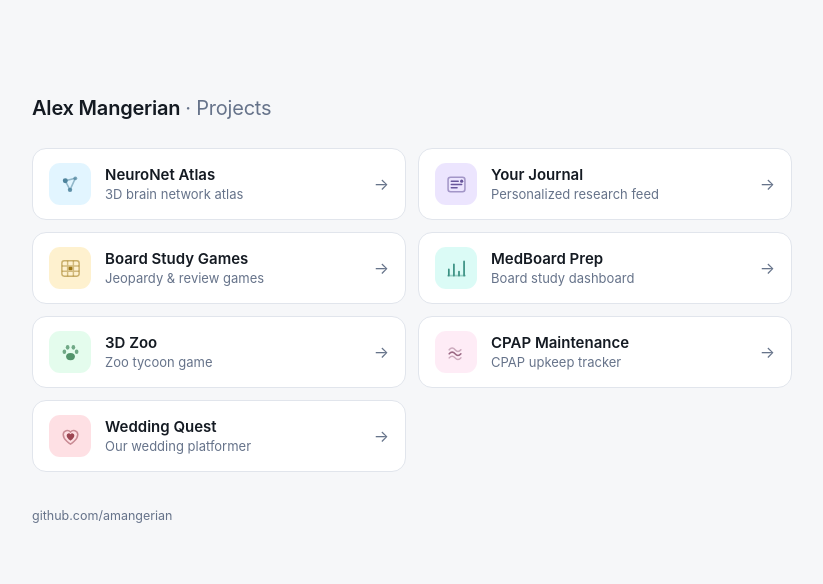
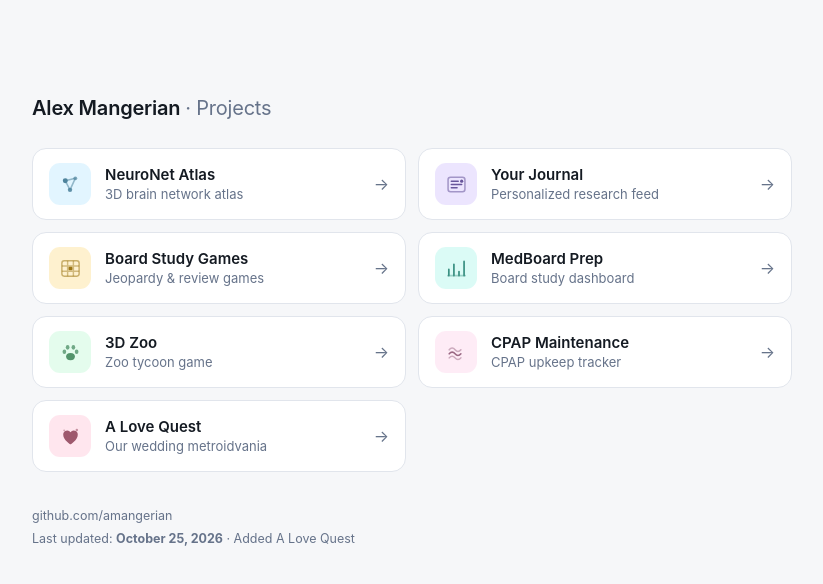
Before and after one commit to amangerian/TheStuff, a plain HTML site: page index.html in a window 1280 px wide. Shown: the whole page, without its empty margins (228-1051 px from the left). Drawn offline with Linux system fonts and the light colour scheme.

Commit message:
Sync local A Love Quest version and fix wedding link case
Co-Authored-By: Claude Opus 5.5 <noreply@anthropic.com>
Claude-Session: https://claude.ai/code/session_01DQj8dg9WJMj3rkz29r1VGY

```diff
--- a/index.html
+++ b/index.html
@@ -70,7 +70,8 @@ footer a:hover{color:var(--text)}
 <main>
   <h1>Alex Mangerian <span>· Projects</span></h1>
   <ul class="grid" id="grid"></ul>
-  <footer><a href="https://github.com/amangerian" rel="noopener">github.com/amangerian</a></footer>
+  <footer><a href="https://github.com/amangerian" rel="noopener">github.com/amangerian</a>
+    <div class="verstamp" style="margin-top:8px;color:var(--dim)">Last updated: <b id="lastUpdated">October 25, 2026</b> · <span id="verNote">Added A Love Quest</span></div></footer>
 </main>
 
 <script>
@@ -86,7 +87,7 @@ const SITES = [
   { title: 'MedBoard Prep',     what: 'Board study dashboard',      url: 'https://amangerian.github.io/med-board/',      icon: 'dashboard', color: '#5eead4' },
   { title: '3D Zoo',            what: 'Zoo tycoon game',            url: 'https://amangerian.github.io/3DZoo/',          icon: 'paw',       color: '#86efac' },
   { title: 'CPAP Maintenance',  what: 'CPAP upkeep tracker',        url: 'https://amangerian.github.io/CPAPMaintain/',   icon: 'breath',    color: '#f9a8d4' },
-  { title: 'Wedding Quest',     what: 'Our wedding platformer',     url: 'https://amangerian.github.io/Wedding-Quest/',  icon: 'heart',     color: '#fb7185' }
+  { title: 'A Love Quest',      what: 'Our wedding metroidvania',   url: 'https://amangerian.github.io/Wedding-Quest/',  icon: 'heart',     color: '#ff8fb0' }
 ];
 /* SITE REGISTRY END */
 
@@ -97,7 +98,7 @@ const ICONS = {
   dashboard: '<svg viewBox="0 0 24 24" fill="none" stroke="currentColor" stroke-width="1.8" stroke-linecap="round"><path d="M4 19.4V13M9.3 19.4V7.6M14.6 19.4v-4.2M19.9 19.4V4.6"/><path d="M3 19.4h18" opacity=".4"/></svg>',
   paw: '<svg viewBox="0 0 24 24" fill="currentColor"><ellipse cx="12" cy="16.2" rx="4.6" ry="3.8"/><ellipse cx="5.6" cy="11.2" rx="1.9" ry="2.4" opacity=".8"/><ellipse cx="18.4" cy="11.2" rx="1.9" ry="2.4" opacity=".8"/><ellipse cx="9" cy="6.6" rx="1.9" ry="2.5" opacity=".8"/><ellipse cx="15" cy="6.6" rx="1.9" ry="2.5" opacity=".8"/></svg>',
   breath: '<svg viewBox="0 0 24 24" fill="none" stroke="currentColor" stroke-width="1.6" stroke-linecap="round"><path d="M4.4 9.2c1.9-2.4 4.2-2.4 6.1 0s4.2 2.4 6.1 0" opacity=".5"/><path d="M4.4 13.4c1.9-2.4 4.2-2.4 6.1 0s4.2 2.4 6.1 0"/><path d="M4.4 17.6c1.9-2.4 4.2-2.4 6.1 0s4.2 2.4 6.1 0" opacity=".5"/></svg>',
-  heart: '<svg viewBox="0 0 24 24" fill="none" stroke="currentColor" stroke-width="1.6" stroke-linejoin="round"><path d="M12 20s-7.6-4.6-7.6-10.2A4.3 4.3 0 0 1 12 7.4a4.3 4.3 0 0 1 7.6 2.4C19.6 15.4 12 20 12 20Z" opacity=".55"/><path d="M12 16.4s-4-2.5-4-5.4a2.2 2.2 0 0 1 4-1.3 2.2 2.2 0 0 1 4 1.3c0 2.9-4 5.4-4 5.4Z" fill="currentColor" stroke="none"/></svg>'
+  heart: '<svg viewBox="0 0 24 24" fill="currentColor"><path d="M12 20.2s-7.6-4.6-7.6-10.1A4.2 4.2 0 0 1 12 7.6a4.2 4.2 0 0 1 7.6 2.5c0 5.5-7.6 10.1-7.6 10.1z"/><circle cx="18.6" cy="5.2" r="1.3" opacity=".6"/><circle cx="5.4" cy="5.6" r="1" opacity=".45"/></svg>'
 };
 
 const esc = s => String(s).replace(/[&<>"]/g, c => ({'&':'&amp;','<':'&lt;','>':'&gt;','"':'&quot;'}[c]));
```
Also changed, not shown: 1 other file.
